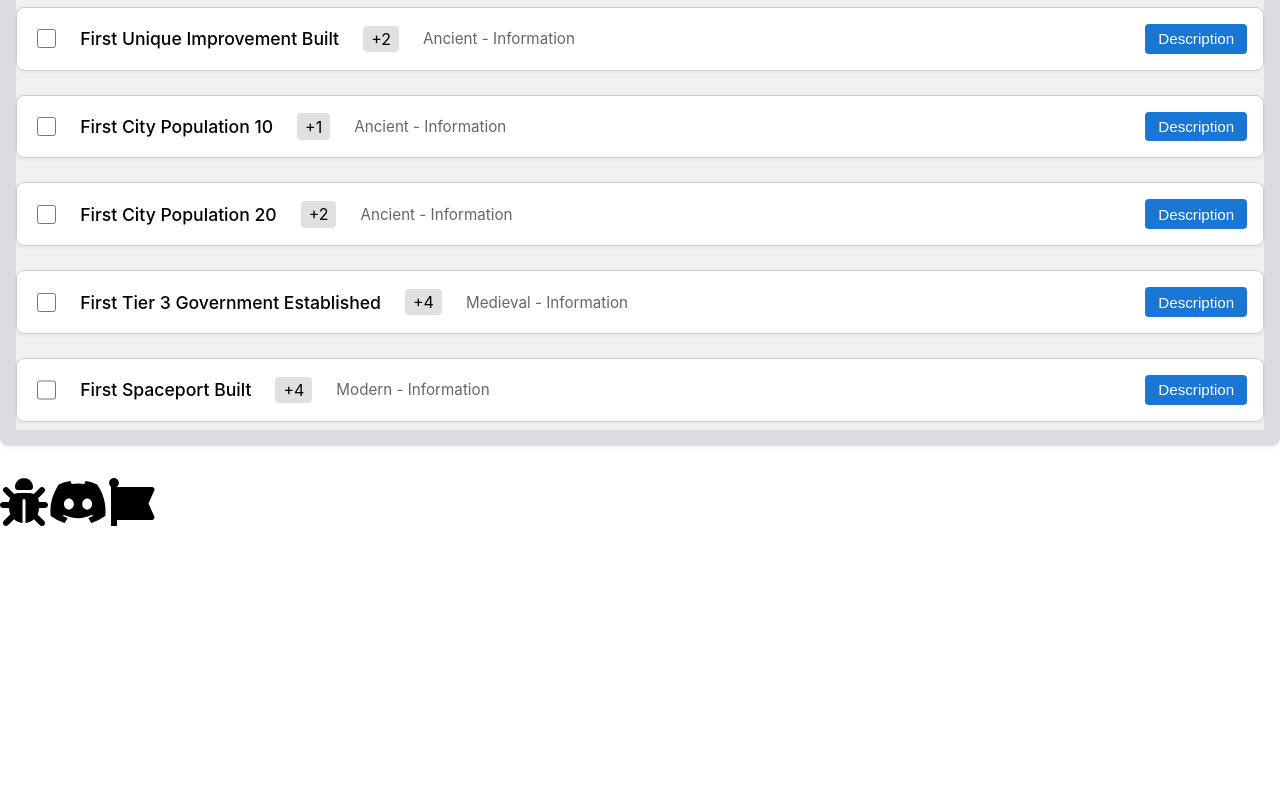
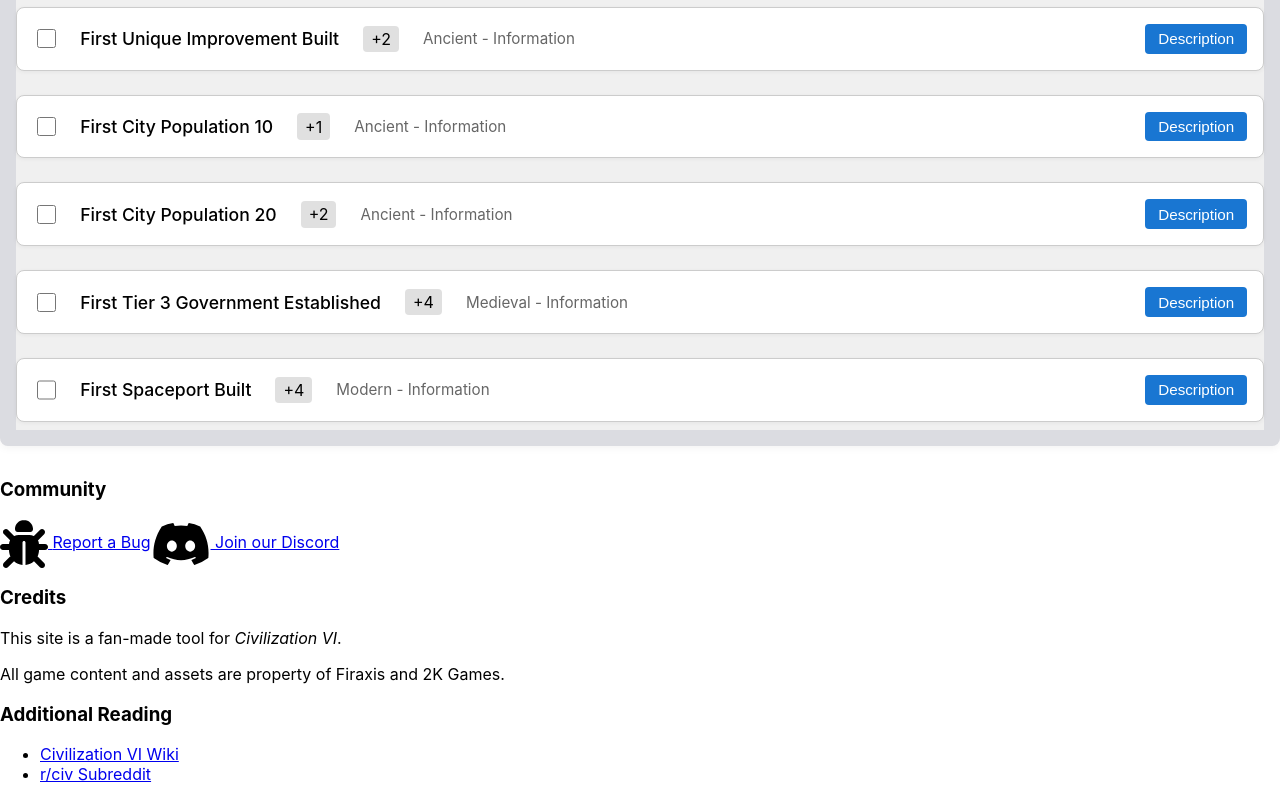
Before and after one commit to huntt3/Civ-6-Helper, a React (Vite) app: page / in a window 1280 px wide. Shown: the part 11157-11957 px from the top of the page. Before the commit the page ends 11683 px from the top, so only its background shows below. Built offline with nearby package versions, Linux system fonts and the light colour scheme.

Commit message:
Commit 50. Footer mvp done

```diff
--- a/src/Footer/Footer.jsx
+++ b/src/Footer/Footer.jsx
@@ -1,24 +1,81 @@
-import React, { useState } from "react";
+import React from "react";
 import "./Footer.css";
 
 const Footer = () => {
   return (
-    <footer className="App-footer">
+    <footer className="bg-gray-900 text-gray-300 py-8 px-6 mt-12 border-t border-gray-700">
+      <div className="max-w-6xl mx-auto grid grid-cols-1 md:grid-cols-3 gap-8 text-sm">
+        {/* Bug Report & Discord Links */}
+        <div className="space-y-2">
+          <h3 className="text-white font-semibold text-base">Community</h3>
+          <a
+            href="https://example.com/bug-report"
+            target="_blank"
+            rel="noopener noreferrer"
+            className="flex items-center gap-2 hover:text-white transition"
+          >
             <img
               src="./icons/bug-solid.svg"
               alt="science"
               style={{ height: "3em", verticalAlign: "middle" }}
-      />
+            />{" "}
+            Report a Bug
+          </a>
+          <a
+            href="https://discord.gg/example"
+            target="_blank"
+            rel="noopener noreferrer"
+            className="flex items-center gap-2 hover:text-white transition"
+          >
             <img
               src="./icons/discord-brands.svg"
               alt="science"
               style={{ height: "3em", verticalAlign: "middle" }}
-      />
-      <img
-        src="./icons/font-awesome-brands-solid.svg"
-        alt="science"
-        style={{ height: "3em", verticalAlign: "middle" }}
-      />
+            />{" "}
+            Join our Discord
+          </a>
+        </div>
+
+        {/* Credits */}
+        <div className="space-y-2">
+          <h3 className="text-white font-semibold text-base">Credits</h3>
+          <p>
+            This site is a fan-made tool for <em>Civilization VI</em>.
+          </p>
+          <p>
+            All game content and assets are property of Firaxis and 2K Games.
+          </p>
+        </div>
+
+        {/* Additional Reading */}
+        <div className="space-y-2">
+          <h3 className="text-white font-semibold text-base">
+            Additional Reading
+          </h3>
+          <ul className="list-disc list-inside">
+            <li>
+              <a
+                href="https://civilization.fandom.com/wiki/Civilization_VI"
+                target="_blank"
+                rel="noopener noreferrer"
+                className="hover:text-white transition"
+              >
+                Civilization VI Wiki
+              </a>
+            </li>
+            <li>
+              <a
+                href="https://www.reddit.com/r/civ/"
+                target="_blank"
+                rel="noopener noreferrer"
+                className="hover:text-white transition"
+              >
+                r/civ Subreddit
+              </a>
+            </li>
+          </ul>
+        </div>
+      </div>
     </footer>
   );
 };
```
Lines whose indentation alone changed are shown as unchanged.
